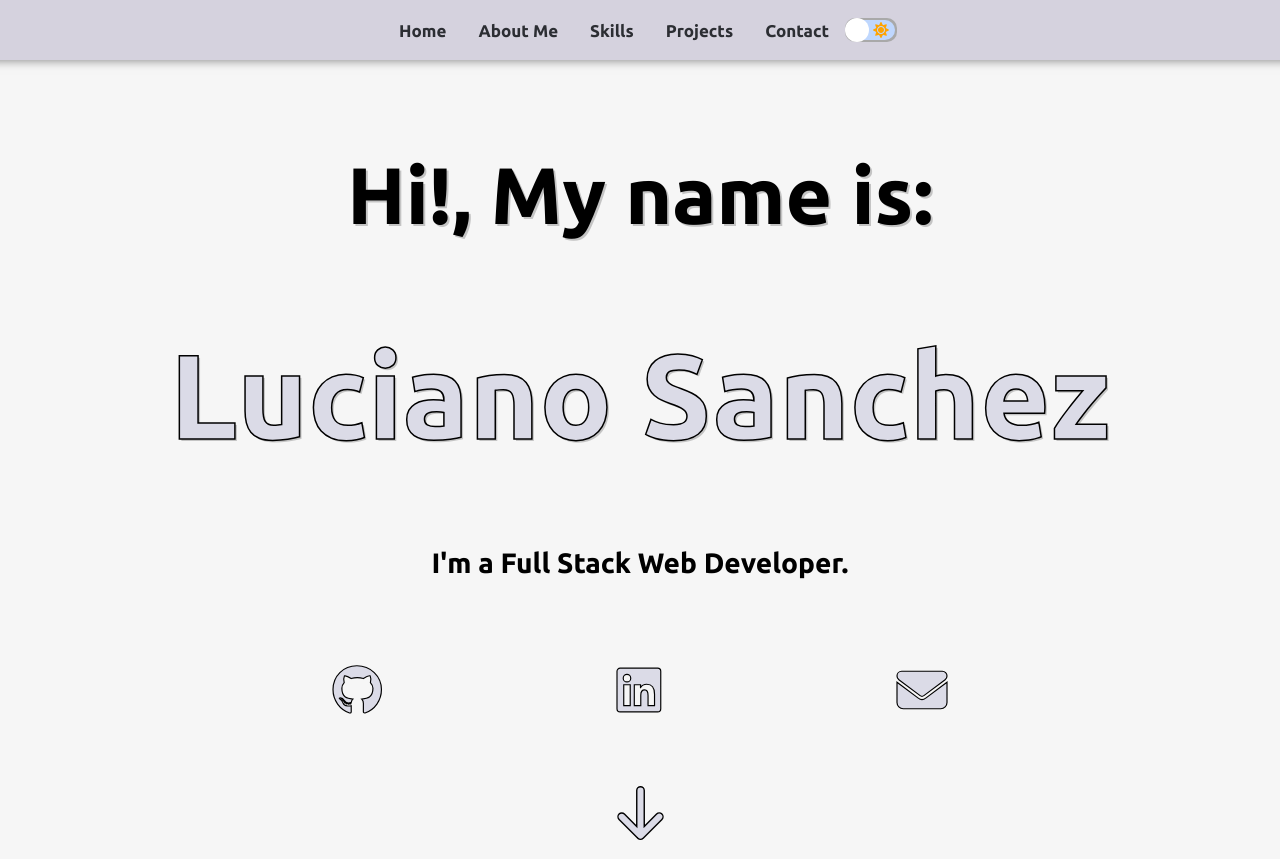
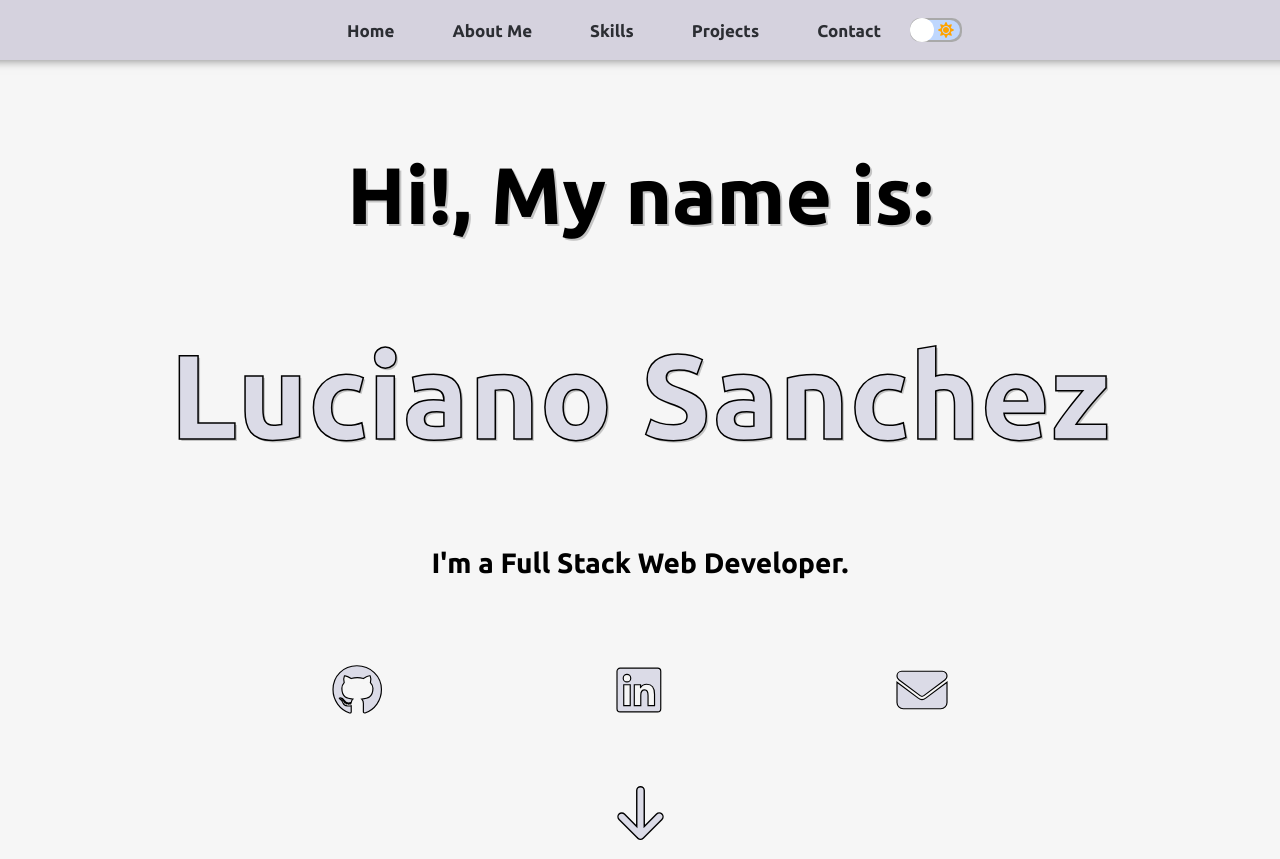
Before and after one commit to lucianojsanchez/portfolio, a React (Vite) app: page / in a window 1280 px wide. Built offline with nearby package versions, Linux system fonts and the light colour scheme.

Commit message:
navbar hover changes

```diff
--- a/src/components/NavBar/NavBar.module.scss
+++ b/src/components/NavBar/NavBar.module.scss
@@ -27,6 +27,16 @@
         text-decoration: none;
         font-weight: bold;
         font-size: 17px;
+        padding: 13px;
+        border: none;
+        &:hover {
+          padding: 13px;
+          border-radius: 5px;
+        }
+        &:active,
+        &:focus {
+          border-radius: 5px;
+        }
       }
     }
   }
@@ -66,10 +76,25 @@
       padding: 1rem;
       text-decoration: none;
       box-shadow: 0px 5px 0px 0px rgba(0, 0, 0, 0.3);
-
       li {
         margin: 0.5rem 0;
         text-decoration: none;
+        a {
+          &:hover {
+            border-radius: 5px;
+          }
+          &:active,
+          &:focus {
+            border-radius: 5px;
+            background-color: $primary-color;
+            color: $dark-5;
+          }
+          &.active {
+            border-radius: 5px;
+            background-color: $primary-color;
+            color: $dark-5;
+          }
+        }
       }
 
       li:first-child {
@@ -82,7 +107,6 @@
         text-decoration: none;
       }
     }
-
     ul.show {
       display: flex;
     }
@@ -99,6 +123,19 @@
   }
   a {
     color: $dark-5;
+    &:hover {
+      background-color: $light-theme;
+      border-radius: 5px;
+    }
+    &:active,
+    &:focus {
+      border-radius: 5px;
+      background-color: $light-theme;
+    }
+    &.active {
+      border-radius: 5px;
+      background-color: $light-theme;
+    }
   }
   .switchClass {
     background-color: rgb(169, 169, 169);
@@ -109,13 +146,42 @@
   background-color: $secondary-color;
   box-shadow: 0 0 10px rgba(114, 114, 114, 0.5);
   a {
-    color: $white;
+    color: white;
+    &:hover {
+      background-color: $dark-5;
+      border-radius: 5px;
+    }
+    &:active,
+    &:focus {
+      border-radius: 5px;
+      background-color: $dark-5;
+    }
+    &.active {
+      border-radius: 5px;
+      background-color: $dark-5;
+    }
   }
   @media only screen and (max-width: 768px) {
     ul {
       background-color: $dark-5;
       box-shadow: 0px 5px 0px 0px rgba(0, 0, 0, 0.3);
     }
+    a {
+      color: white;
+      &:hover {
+        background-color: $dark-5;
+        border-radius: 5px;
+      }
+      &:active,
+      &:focus {
+        border-radius: 5px;
+        background-color: $dark-5;
+      }
+      &.active {
+        border-radius: 5px;
+        background-color: $dark-5;
+      }
+    }
   }
   .switchClass {
     background-color: $gray-600;
--- a/src/components/NavBar/NavBar.tsx
+++ b/src/components/NavBar/NavBar.tsx
@@ -10,13 +10,15 @@ import { FaSun, FaMoon } from "react-icons/fa";
 const NavBar = () => {
   const { theme, setTheme } = useContext(ThemeContext);
   const [showMenu, setShowMenu] = useState(false);
+  const [activeLink, setActiveLink] = useState("");
 
   const handleMenuClick = () => {
     setShowMenu(!showMenu);
   };
 
-  const handleLinkClick = () => {
+  const handleLinkClick = (Link: string) => {
     setShowMenu(false);
+    setActiveLink(Link);
   };
 
   return (
@@ -26,27 +28,47 @@ const NavBar = () => {
       </button>
       <ul className={`${styles.menu} ${showMenu ? styles.show : ""}`}>
         <li>
-          <Link onClick={handleLinkClick} to="/">
+          <Link
+            onClick={() => handleLinkClick("Home")}
+            to="/"
+            className={activeLink === "Home" ? styles.active : ""}
+          >
             Home
           </Link>
         </li>
         <li>
-          <Link onClick={handleLinkClick} to="/about">
+          <Link
+            onClick={() => handleLinkClick("About Me")}
+            to="/about"
+            className={activeLink === "About Me" ? styles.active : ""}
+          >
             About Me
           </Link>
         </li>
         <li>
-          <Link onClick={handleLinkClick} to="/skills">
+          <Link
+            onClick={() => handleLinkClick("Skills")}
+            to="/skills"
+            className={activeLink === "Skills" ? styles.active : ""}
+          >
             Skills
           </Link>
         </li>
         <li>
-          <Link onClick={handleLinkClick} to="/projects">
+          <Link
+            onClick={() => handleLinkClick("Projects")}
+            to="/projects"
+            className={activeLink === "Projects" ? styles.active : ""}
+          >
             Projects
           </Link>
         </li>
         <li>
-          <Link onClick={handleLinkClick} to="/contact">
+          <Link
+            onClick={() => handleLinkClick("Contact")}
+            to="/contact"
+            className={activeLink === "Contact" ? styles.active : ""}
+          >
             Contact
           </Link>
         </li>
```
